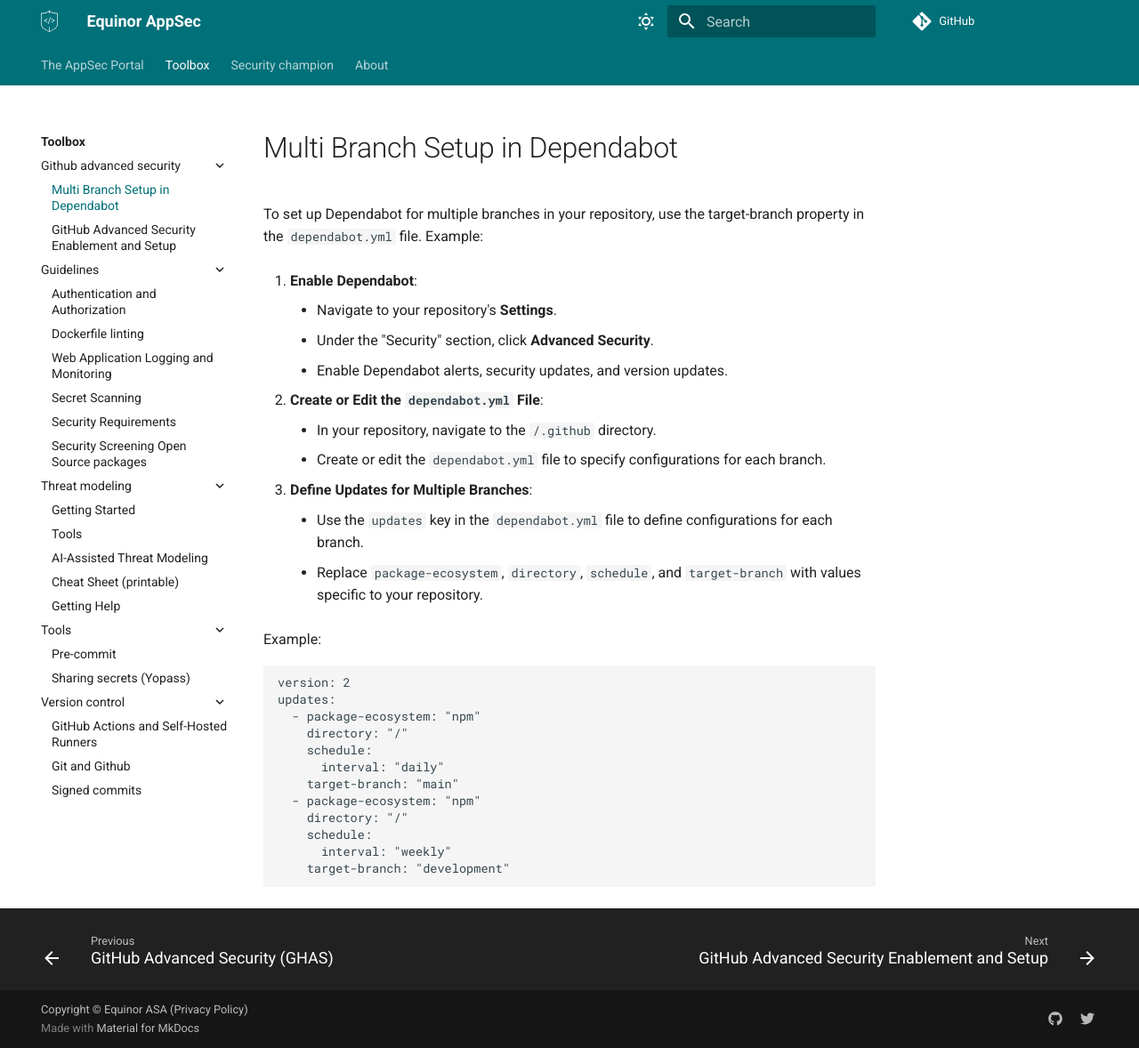
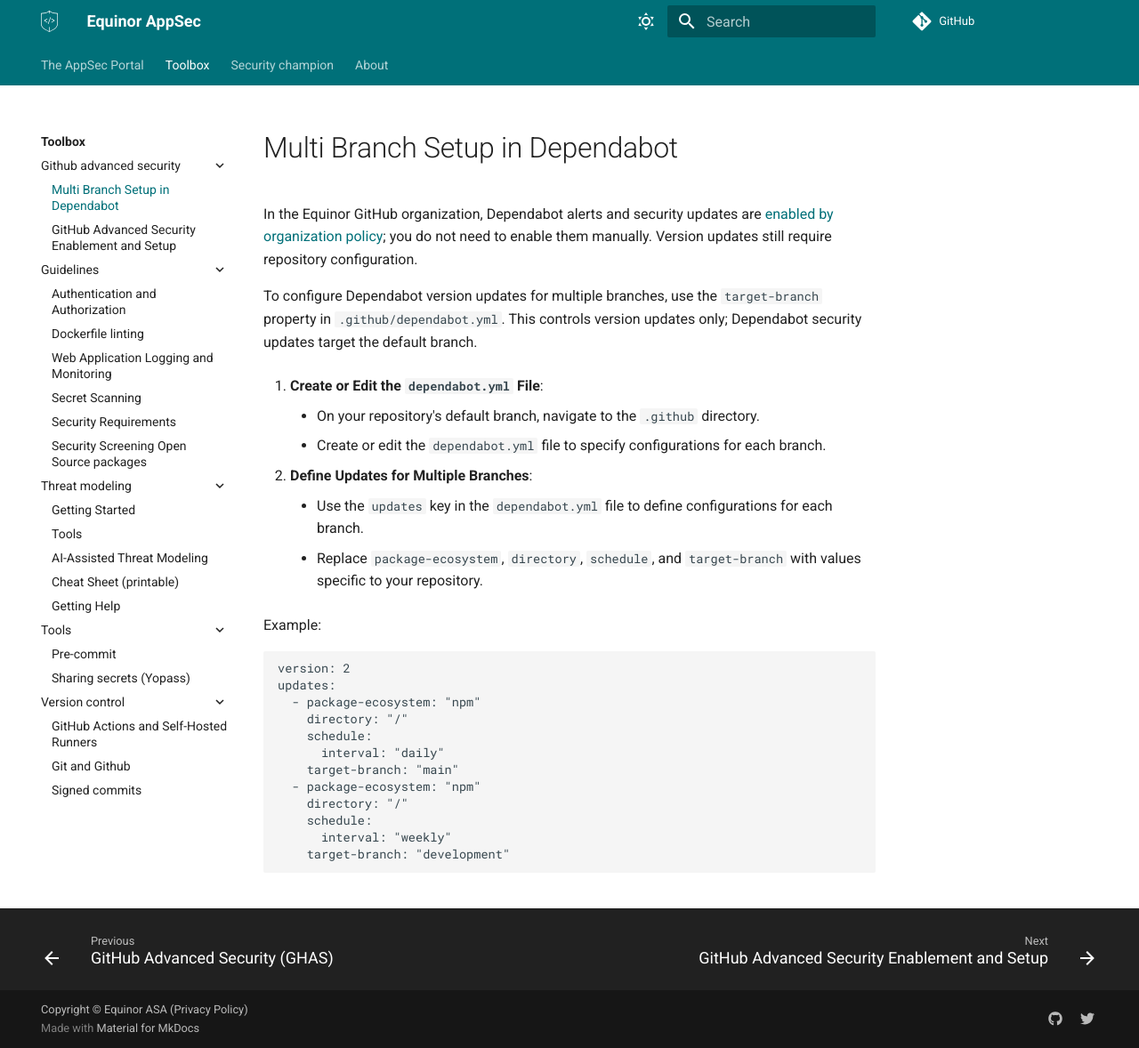
Before and after one commit to equinor/appsec, an MkDocs documentation site: the page built from docs/toolbox/github-advanced-security/multi-branch-setup-dependabot.md, in a window 1280 px wide and 1178 px high. Shown: the whole window at 89% size. Built offline with MkDocs 1.6.1 and Material for MkDocs 9.7.7, drawn with Linux system fonts in a browser that asks for light colours; some web fonts are replaced; comment, search, counter and statistics services are not loaded.

Commit message:
docs: clarify Dependabot policy and configuration guidance
Co-authored-by: Copilot App <223556219+Copilot@users.noreply.github.com>

```diff
--- a/docs/toolbox/github-advanced-security/multi-branch-setup-dependabot.md
+++ b/docs/toolbox/github-advanced-security/multi-branch-setup-dependabot.md
@@ -1,17 +1,14 @@
 # Multi Branch Setup in Dependabot
 
-To set up Dependabot for multiple branches in your repository, use the target-branch property in the `dependabot.yml` file. Example:
+In the Equinor GitHub organization, Dependabot alerts and security updates are [enabled by organization policy](setup.md#enabled-by-organization-policy); you do not need to enable them manually. Version updates still require repository configuration.
 
- 1. **Enable Dependabot**:
-     - Navigate to your repository's **Settings**.
-     - Under the "Security" section, click **Advanced Security**.
-     - Enable Dependabot alerts, security updates, and version updates.
+To configure Dependabot version updates for multiple branches, use the `target-branch` property in `.github/dependabot.yml`. This controls version updates only; Dependabot security updates target the default branch.
 
- 2. **Create or Edit the `dependabot.yml` File**:
-     - In your repository, navigate to the `/.github` directory.
-     - Create or edit the `dependabot.yml` file to specify configurations for each branch.
+1. **Create or Edit the `dependabot.yml` File**:
+    - On your repository's default branch, navigate to the `.github` directory.
+    - Create or edit the `dependabot.yml` file to specify configurations for each branch.
 
-3. **Define Updates for Multiple Branches**:
+2. **Define Updates for Multiple Branches**:
     - Use the `updates` key in the `dependabot.yml` file to define configurations for each branch.
     - Replace `package-ecosystem`, `directory`, `schedule`, and `target-branch` with values specific to your repository.
 
```
Also changed, not shown: docs/toolbox/github-advanced-security/setup.md (+2 -2 lines).
